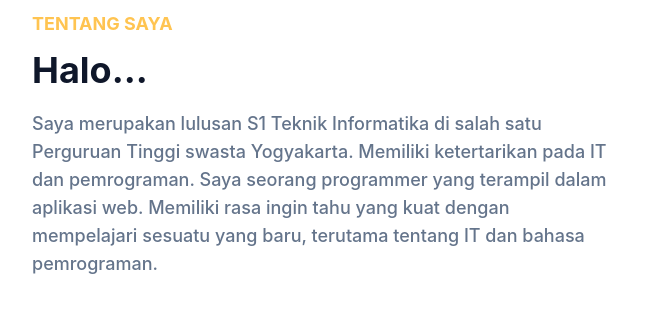
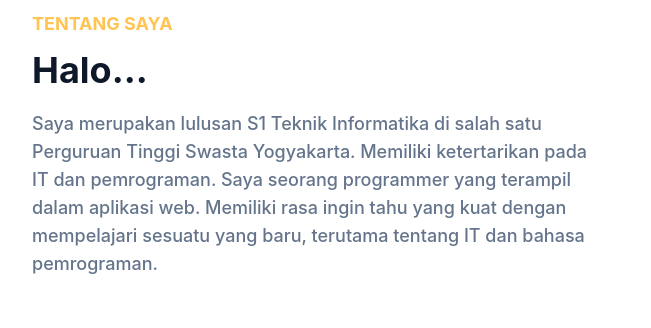
Before and after one commit to Aldiggy/portfolio-tailwind, a website: page index.html in a window 1280 px wide. Shown: the part 765-1093 px from the top of the page, 0-651 px from the left. Drawn offline with nearby package versions, Linux system fonts and the light colour scheme.

Commit message:
ubah tulisan

```diff
--- a/index.html
+++ b/index.html
@@ -93,7 +93,7 @@
             <h4 class="font-bold uppercase text-primary text-lg mb-3" data-aos="fade-down">Tentang Saya</h4>
             <h2 class="font-bold text-dark text-3xl mb-5 max-w-md lg:text-4xl aos-k">Halo...</h2>
             <p class="font-medium text-base text-secondary max-w-xl lg:text-lg aos-k">
-              Saya merupakan lulusan S1 Teknik Informatika di salah satu Perguruan Tinggi swasta Yogyakarta. Memiliki ketertarikan pada IT dan pemrograman. Saya seorang programmer yang terampil dalam aplikasi web. Memiliki rasa ingin tahu
+              Saya merupakan lulusan S1 Teknik Informatika di salah satu Perguruan Tinggi Swasta Yogyakarta. Memiliki ketertarikan pada IT dan pemrograman. Saya seorang programmer yang terampil dalam aplikasi web. Memiliki rasa ingin tahu
               yang kuat dengan mempelajari sesuatu yang baru, terutama tentang IT dan bahasa pemrograman.
             </p>
           </div>
```
